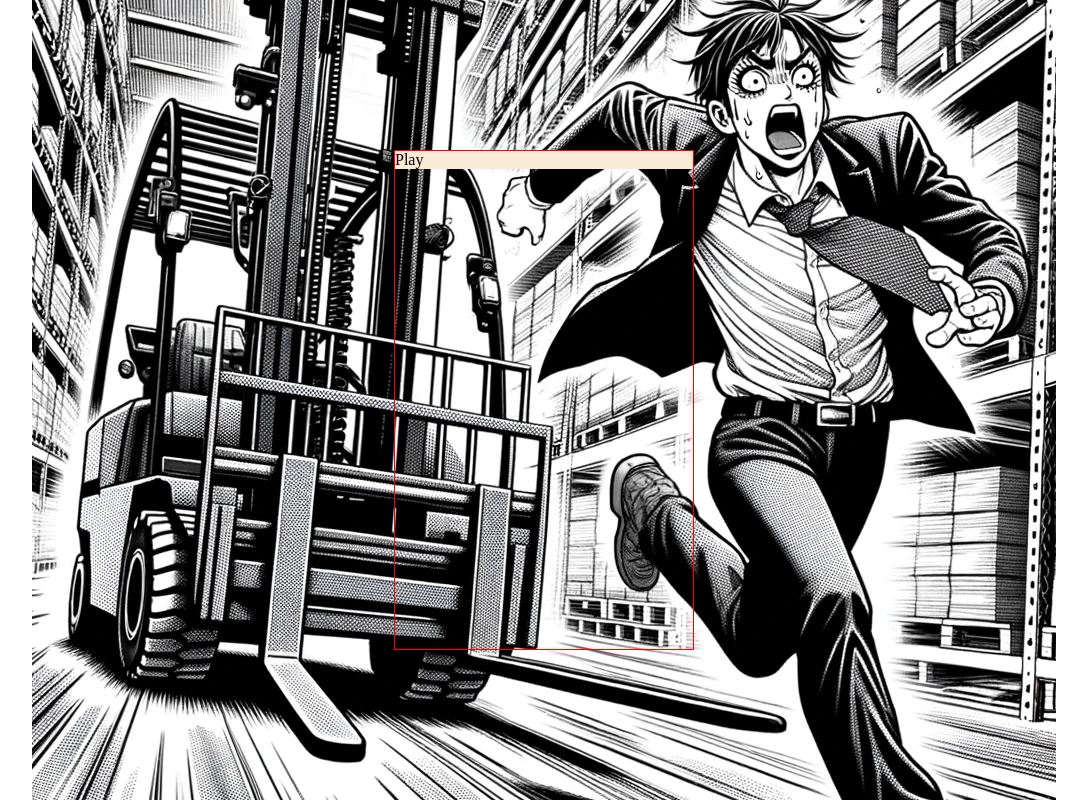
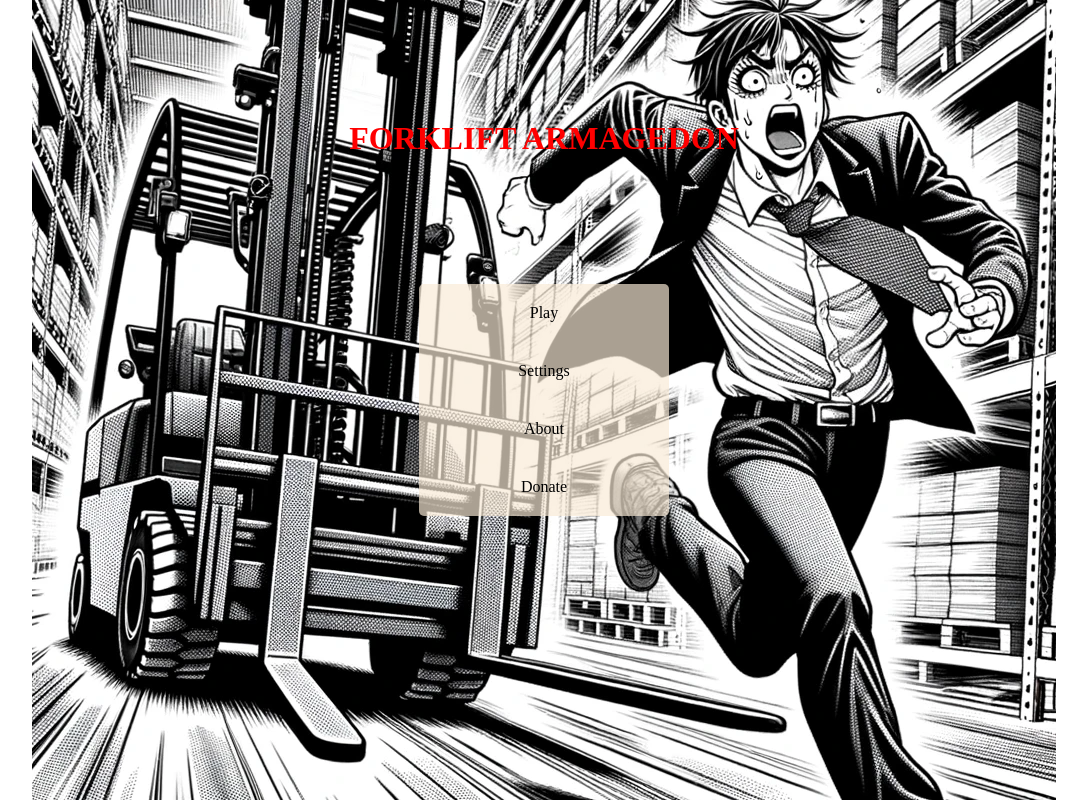
Before and after one commit to chaszczewski/Forklift-Armagedon, a plain HTML site: page index.html in a window 1280 px wide. Shown: the whole page, without its empty margins (96-1183 px from the left). Drawn offline with Linux system fonts and the light colour scheme.

Commit message:
Modifed files

```diff
--- a/index.html
+++ b/index.html
@@ -10,8 +10,20 @@
     </style>
 </head>
 <body>
+    <h1>forklift Armagedon</h1>
     <div class="menu">
-        <div class="play">Play</div>
+        <div class="play">
+            <p>Play</p>
+        </div>
+        <div class="play">
+            <p>Settings</p>
+        </div>
+        <div class="play">
+            <p>About</p>
+        </div>
+        <div class="play">
+            <p>Donate</p>
+        </div>
     </div>
 </body>
 </html>
--- a/scss/main.scss
+++ b/scss/main.scss
@@ -16,14 +16,35 @@ body {
     align-items: center;
 }
 
+h1 {
+    position: absolute;
+    top: 15%;
+    text-transform: uppercase;
+    color: red;
+}
+
 .menu {
-    width: 300px;
-    height: 500px;
-    border: 1px solid red;
+    width: 250px;
+    // height: 500px;
+    // border: 1px solid red;
     display: flex;
     flex-direction: column;
+    border-radius: 5px;
+    overflow: hidden;
 
     .play {
-        background-color: antiquewhite;
+        background-color: rgba(250, 235, 215, 0.681);
+        display: flex;
+        justify-content: center;
+        align-items: center;
+
+        &:hover {
+            background-color: rgb(255, 21, 0);
+            cursor: pointer;
+        }
+
+        p {
+            padding: 20px;
+        }
     }
 }
```
Also changed, not shown: css/main.css, 1 other file.
